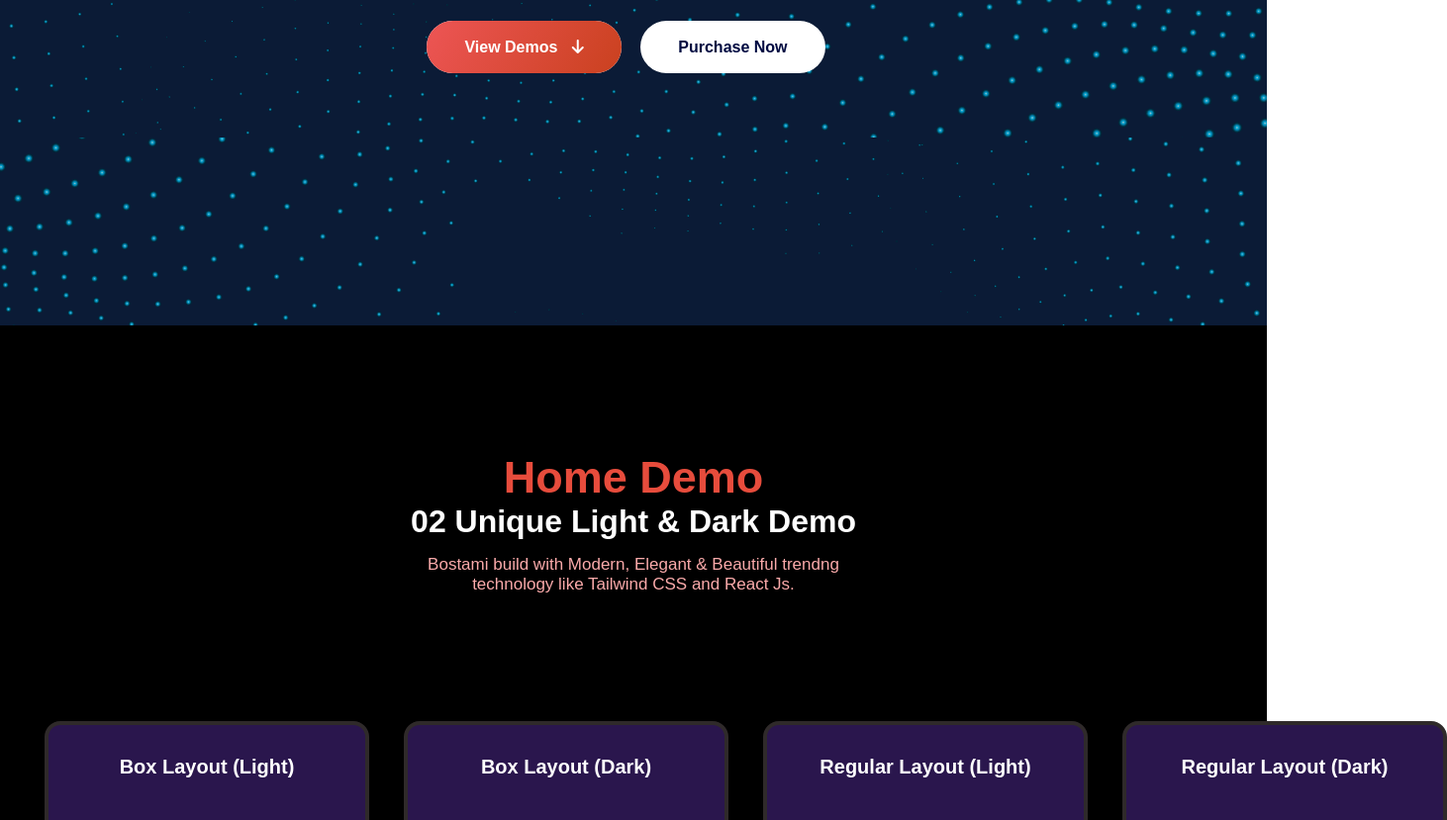
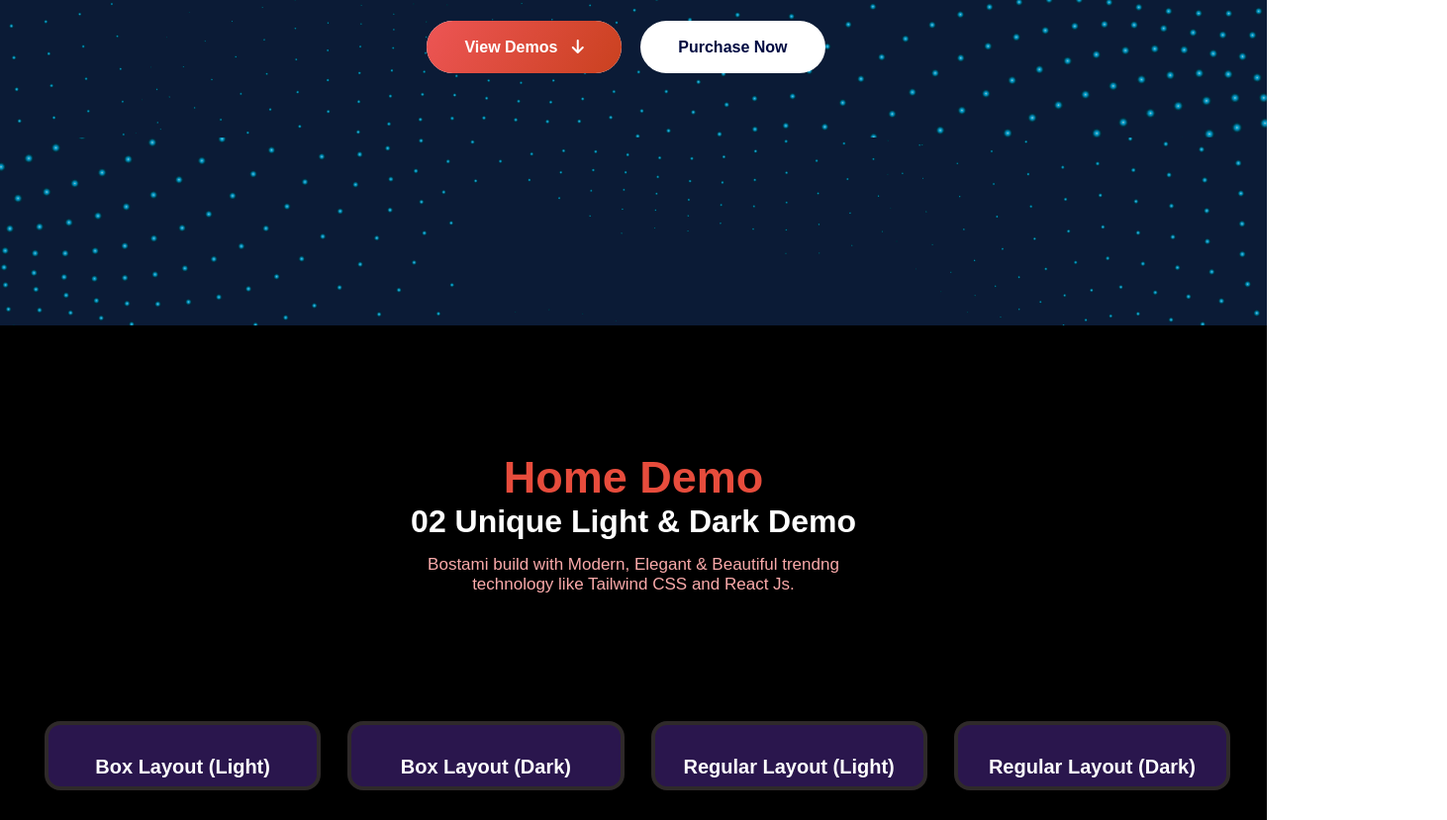
Before and after one commit to Neowaj100/Project-Two, a plain HTML site: page index.html in a window 1280 px wide. Shown: the part 471-1300 px from the top of the page at 99% size, 1462 px wide, since content can reach past the window. Drawn offline with Linux system fonts and the light colour scheme.

Commit message:
Update style.css

```diff
--- a/style.css
+++ b/style.css
@@ -115,8 +115,8 @@
     color: white;
 }
 .hero-box{
-    height: 390px;
-    width: 320px;
+    height: 100%;
+    width: 100%;
     border: 4px solid rgb(47, 42, 42);
     border-radius: 16px;
     background-color: #2a164d;
@@ -155,7 +155,7 @@
 }
 .service-box{
     height: 330px;
-    width: 410px;
+    width: 100%;
     background: #341d3d;
     border-radius: 15px;
     display: flex;
```
